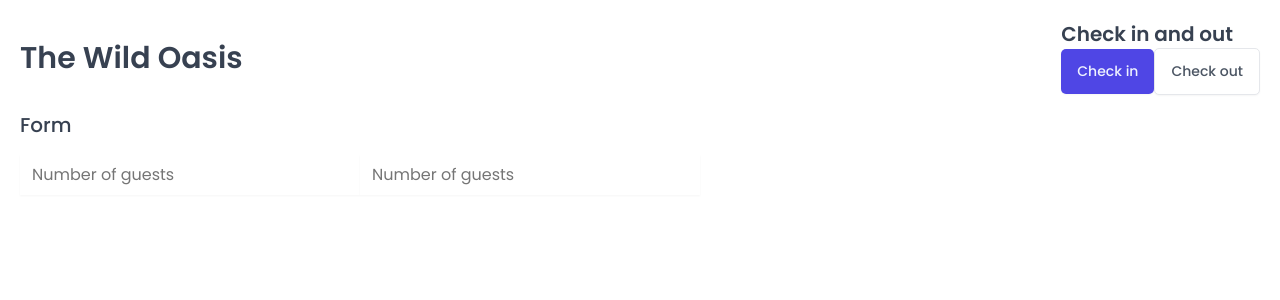
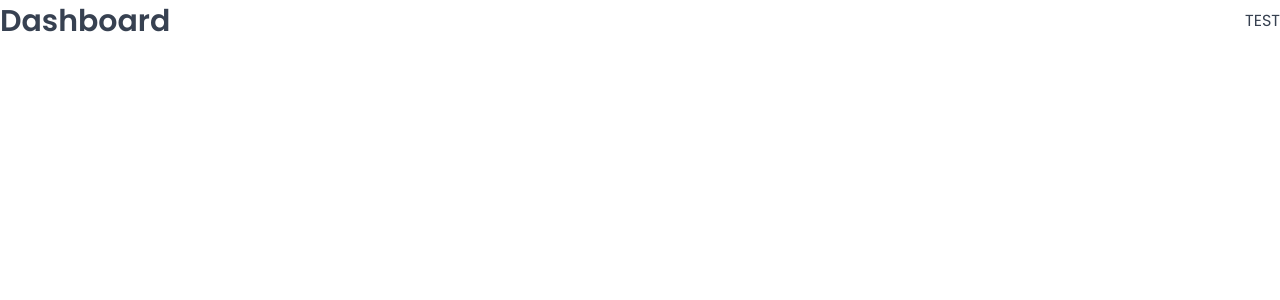
Before and after one commit to cortalo/the-wild-oasis, a React (Vite) app: page /dashboard in a window 1280 px wide. Shown: the top 300 px of the page. Built offline with nearby package versions, Linux system fonts and the light colour scheme; a web font is replaced by a local one.

Commit message:
setting up pages and routes

```diff
--- a/package.json
+++ b/package.json
@@ -12,6 +12,7 @@
   "dependencies": {
     "react": "^18.2.0",
     "react-dom": "^18.2.0",
+    "react-router-dom": "^6.30.1",
     "styled-components": "^6.1.19"
   },
   "devDependencies": {
--- a/src/App.jsx
+++ b/src/App.jsx
@@ -1,42 +1,32 @@
-import styled from "styled-components";
+import { BrowserRouter, Navigate, Route, Routes } from "react-router-dom";
+
 import GlobalStyles from "./styles/GlobalStyles";
-import Heading from "./ui/Heading";
-import Row from "./ui/Row";
-import Button from "./ui/Button";
-import Input from "./ui/Input";
-
-const StyledApp = styled.main`
-  /* background-color: orangered; */
-  padding: 20px;
-`;
+import Dashboard from "./pages/Dashboard";
+import Bookings from "./pages/Bookings";
+import Cabins from "./pages/Cabins";
+import Users from "./pages/Users";
+import Settings from "./pages/Settings";
+import Account from "./pages/Account";
+import Login from "./pages/Login";
+import PageNotFound from "./pages/PageNotFound";
 
 function App() {
   return (
     <>
       <GlobalStyles />
-      <StyledApp>
-        <Row>
-          <Row type="horizontal">
-            <Heading as="h1">The Wild Oasis</Heading>
-
-            <div>
-              <Heading as="h2">Check in and out</Heading>
-              <Button>Check in</Button>
-              <Button variations="secondary" size="medium">
-                Check out
-              </Button>
-            </div>
-          </Row>
-
-          <Row>
-            <Heading as="h3">Form</Heading>
-            <form>
-              <Input type="number" placeholder="Number of guests"></Input>
-              <Input type="number" placeholder="Number of guests"></Input>
-            </form>
-          </Row>
-        </Row>
-      </StyledApp>
+      <BrowserRouter>
+        <Routes>
+          <Route index element={<Navigate replace to="dashboard" />} />
+          <Route path="dashboard" element={<Dashboard />} />
+          <Route path="bookings" element={<Bookings />} />
+          <Route path="cabins" element={<Cabins />} />
+          <Route path="users" element={<Users />} />
+          <Route path="settings" element={<Settings />} />
+          <Route path="account" element={<Account />} />
+          <Route path="login" element={<Login />} />
+          <Route path="*" element={<PageNotFound />} />
+        </Routes>
+      </BrowserRouter>
     </>
   );
 }
```
Also changed, not shown: 1 other file (tests, documents, lock files or other folders).
